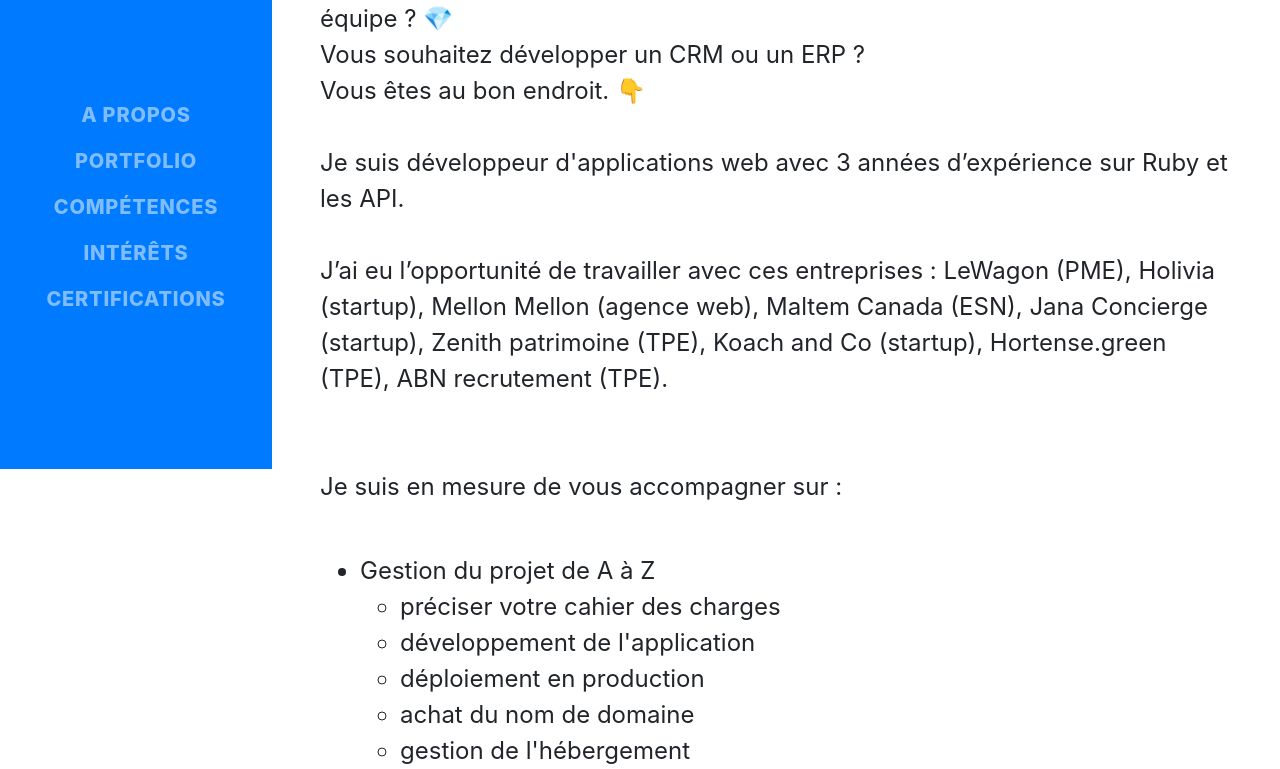
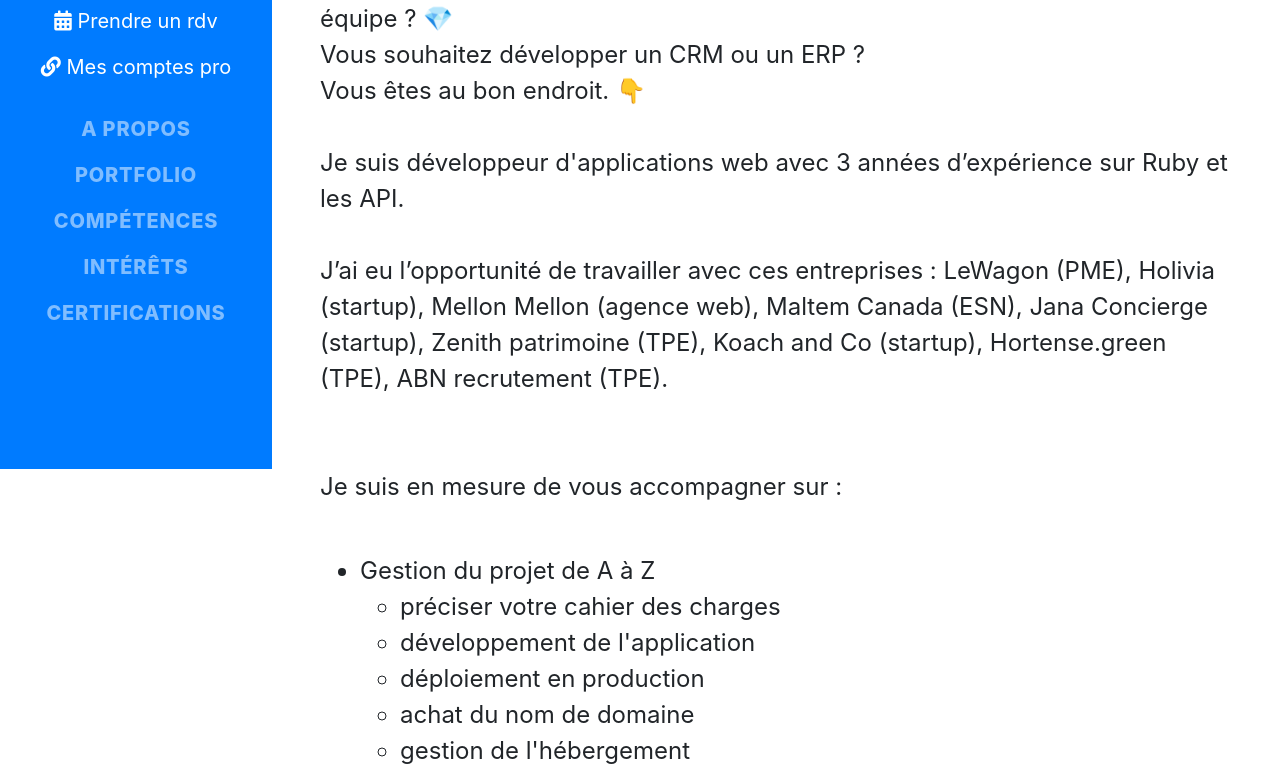
Before and after one commit to Bertrand-Bichat/Bertrand-Bichat.github.io, a website with bundled scripts: page index.html in a window 1280 px wide. Shown: the part 331-1100 px from the top of the page. Built offline with nearby package versions, Linux system fonts and the light colour scheme; a web font is replaced by a local one.

Commit message:
change CTA from icons to text

```diff
--- a/css/resume.css
+++ b/css/resume.css
@@ -185,6 +185,8 @@
   font-size: 1.5rem;
 }
 
-#social-links {
-  color: white !important;
+#social-links a {
+  display: inline-block;
+  color: #fff !important;
+  font-size: 1.25rem;
 }
--- a/index.html
+++ b/index.html
@@ -75,8 +75,8 @@
         </span>
       </a>
       <div class="text-body d-none d-sm-flex flex-column my-lg-4" id="social-links">
-        <a href="https://calendly.com/bertrand-bichat/rdv-gratuit-1-heure" target="_blank" rel="noopener noreferrer nofollow" title="Prendre un rendez-vous" aria-label="prendre un rendez-vous" class="text-decoration-none">
-          <i class="fas fa-calendar-alt"></i> Prendre un RdV
+        <a href="https://calendly.com/bertrand-bichat/rdv-gratuit-1-heure" target="_blank" rel="noopener noreferrer nofollow" title="Prendre un rendez-vous" aria-label="prendre un rendez-vous" class="text-decoration-none mb-3">
+          <i class="fas fa-calendar-alt"></i> Prendre un rdv
         </a>
         <a href="https://linktr.ee/bertrand.bichat" target="_blank" rel="noopener noreferrer" title="Mes comptes professionnels (LinkedIn, Github, Twitter, Malt, ...)" aria-label="mes comptes professionnels (LinkedIn, Github, Twitter, Malt, ...)" class="text-decoration-none">
           <i class="fas fa-link"></i> Mes comptes pro
@@ -116,9 +116,9 @@
             <br>
             3 ans d'exp - Marseille (France)
           </div>
-          <div class="d-flex d-sm-none mb-5 text-primary flex-column">
+          <div class="d-sm-none mb-5 text-primary">
             <a href="https://calendly.com/bertrand-bichat/rdv-gratuit-1-heure" target="_blank" rel="noopener noreferrer nofollow" title="Prendre un rendez-vous" aria-label="prendre un rendez-vous" class="text-decoration-none">
-              <i class="fas fa-calendar-alt"></i> Prendre un RdV
+              <i class="fas fa-calendar-alt"></i> Prendre un rdv
             </a>
             <a href="https://linktr.ee/bertrand.bichat" target="_blank" rel="noopener noreferrer" title="Mes comptes professionnels (LinkedIn, Github, Twitter, Malt, ...)" aria-label="Mes comptes professionnels (LinkedIn, Github, Twitter, Malt, ...)" class="text-decoration-none">
               <i class="fas fa-link"></i> Mes comptes pro
```
Also changed, not shown: css/resume.min.css.
